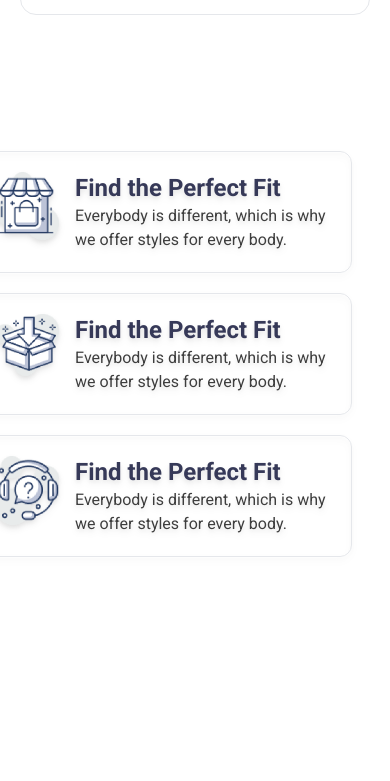
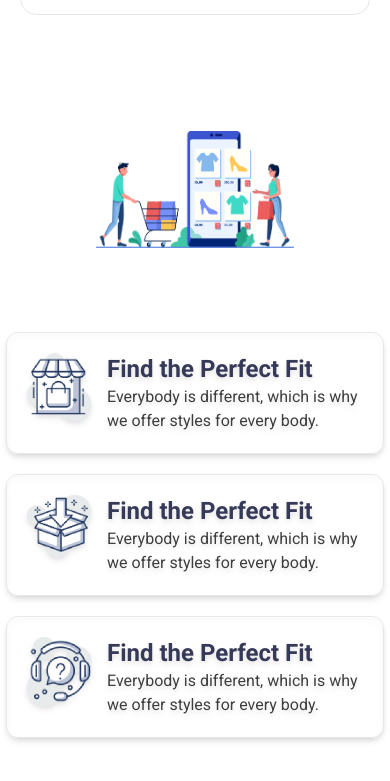
Before and after one commit to tanvir687/penguin-fashion-website, a plain HTML site: page index.html in a window 390 px wide. Shown: the part 4610-5391 px from the top of the page. Before the commit the page ends 5347 px from the top, so only its background shows below. Drawn offline with nearby package versions, Linux system fonts and the light colour scheme.

Commit message:
make a responsive footer section useing tailwind

```diff
--- a/index.html
+++ b/index.html
@@ -378,12 +378,12 @@
     </main>
     <footer>
       <section>
-        <div class="flex gap-16 w-full justify-center items-center mt-24 mb-40 px-24">
+        <div class="flex gap-16 w-full justify-center items-center mt-24 mb-40 px-24 md:flex-row flex-col-reverse">
           <!-- cart container -->
           <div>
             <!-- cart-01-->
             <div
-              class="flex gap-4 drop-shadow-md border border-solid rounded-xl m-5 p-5"
+              class="flex gap-4 drop-shadow-md border border-solid rounded-xl m-5 p-5 shadow-md	"
             >
               <div class="h-16 w-16 sm:text-center">
                 <img src="./icons/house.png" alt="" />
@@ -403,7 +403,7 @@
 
             <!-- cart-02-->
                   <div
-                  class="flex gap-4 drop-shadow-md border border-solid rounded-xl m-5 p-5"
+                  class="flex gap-4 drop-shadow-md border border-solid rounded-xl m-5 p-5 shadow-md	"
                 >
                   <div class="h-16 w-16 sm:text-center">
                     <img src="./icons/box.png" alt="" />
@@ -422,7 +422,7 @@
                 </div>
             <!-- cart-03-->
             <div
-            class="flex gap-4 drop-shadow-md border border-solid rounded-xl m-5 p-5"
+            class="flex gap-4 drop-shadow-md border border-solid rounded-xl m-5 p-5 shadow-md	"
           >
             <div class="h-16 w-16 sm:text-center">
               <img src="./icons/question.png" alt="" />
@@ -440,7 +440,7 @@
             </div>
           </div>
           </div>
-          <div class="w-[600px] ">
+          <div class="lg:w-[600px] ">
             <img src="images/shopping.png" alt="" />
           </div>
         </div>
```
